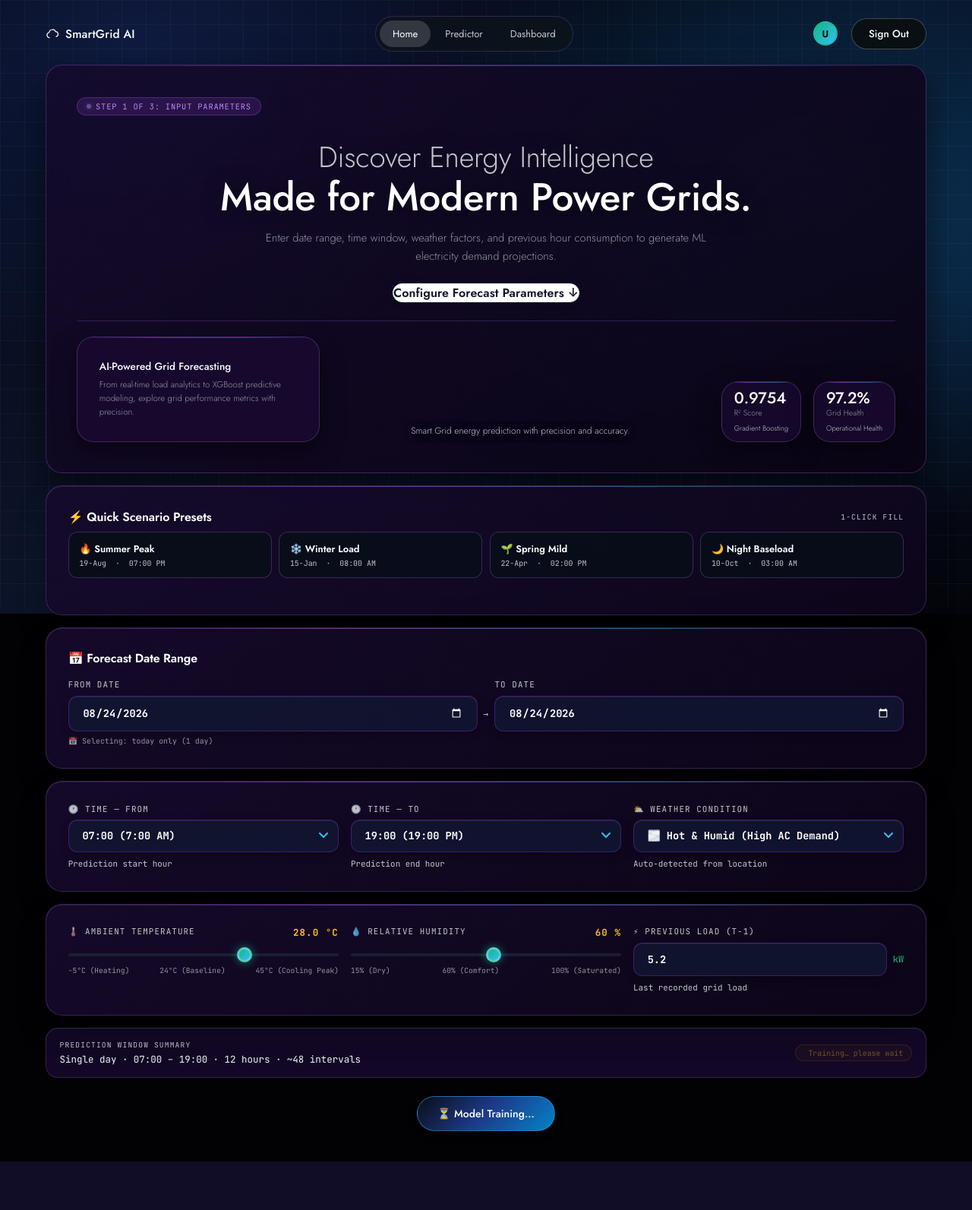
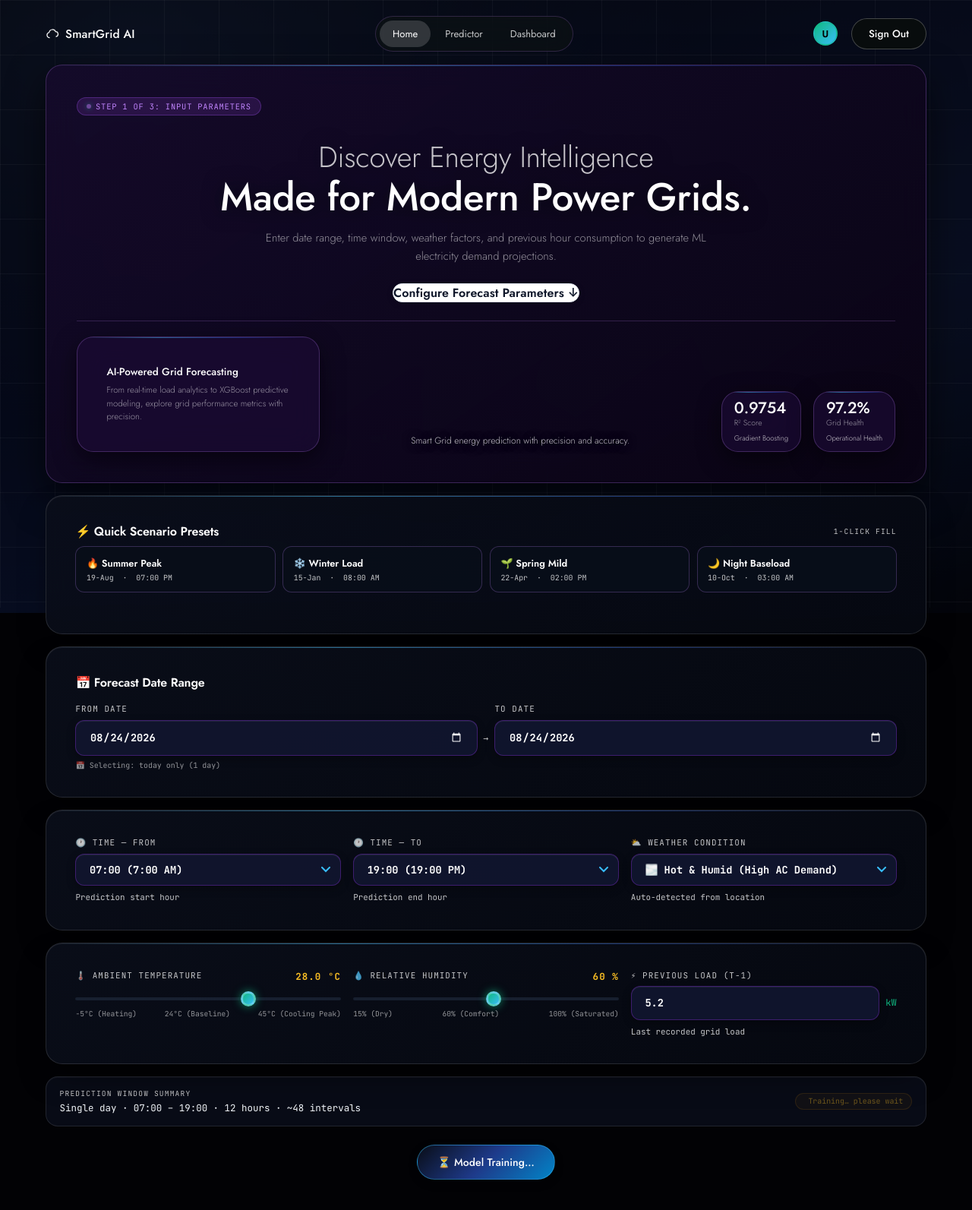
Before and after one commit to upadrashtaleelamanasa-2009/smart_grid_predictor, a Flask app: page /home in a window 1280 px wide. Shown: the whole page at 76% size. Before the commit the page ends 1529 px from the top, so only its background shows below. Run offline with Flask 3, Linux system fonts and the light colour scheme.

Commit message:
Make boxes spacious with padding 2.2rem 2.4rem, darken background to obsidian navy/black, and expand to large 72px tech grid lines

```diff
--- a/static/css/style.css
+++ b/static/css/style.css
@@ -65,25 +65,25 @@ body {
   -webkit-font-smoothing: antialiased;
 }
 
-/* ── Faint Tech Grid & Dark Obsidian Navy Ambient Background ── */
+/* ── Faint Large Tech Grid & Dark Obsidian Navy Ambient Background ── */
 body::before {
   content: '';
   position: fixed; inset: 0;
   background:
-    radial-gradient(ellipse 1100px 750px at 15% 10%, rgba(30, 58, 138, 0.4), transparent 55%),
-    radial-gradient(ellipse 950px 700px at 85% 35%, rgba(14, 165, 233, 0.25), transparent 60%),
-    radial-gradient(ellipse 1000px 800px at 20% 85%, rgba(15, 23, 42, 0.85), transparent 65%),
-    linear-gradient(160deg, #04050a 0%, #080c1e 35%, #0a1128 65%, #04050a 100%);
+    radial-gradient(ellipse 1200px 800px at 15% 10%, rgba(15, 23, 42, 0.65), transparent 60%),
+    radial-gradient(ellipse 1000px 750px at 85% 35%, rgba(10, 15, 30, 0.7), transparent 65%),
+    radial-gradient(ellipse 1100px 850px at 50% 90%, rgba(6, 10, 22, 0.9), transparent 70%),
+    linear-gradient(160deg, #020307 0%, #050816 35%, #070d22 65%, #020307 100%);
   pointer-events: none; z-index: 0;
-  animation: floatBackground 22s ease-in-out infinite alternate;
+  animation: floatBackground 25s ease-in-out infinite alternate;
 }
 body::after {
   content: '';
   position: fixed; inset: 0;
   background-image:
-    linear-gradient(to right, rgba(255, 255, 255, 0.035) 1px, transparent 1px),
-    linear-gradient(to bottom, rgba(255, 255, 255, 0.035) 1px, transparent 1px);
-  background-size: 32px 32px;
+    linear-gradient(to right, rgba(255, 255, 255, 0.04) 1px, transparent 1px),
+    linear-gradient(to bottom, rgba(255, 255, 255, 0.04) 1px, transparent 1px);
+  background-size: 72px 72px; /* Large Tech Grid! */
   pointer-events: none; z-index: 0;
 }
 
@@ -320,39 +320,39 @@ body::after {
 .step-sep { color: var(--text-4); font-size: 0.85rem; margin: 0 0.1rem; }
 
 /* ══════════════════════════════════════════════════
-   CARDS
+   CARDS (SPACIOUS & ELEGANT)
 ══════════════════════════════════════════════════ */
 .card {
-  background: linear-gradient(145deg, rgba(22, 10, 44, 0.92), rgba(14, 6, 28, 0.88));
-  border: 1px solid rgba(192, 132, 252, 0.22);
+  background: linear-gradient(145deg, rgba(10, 14, 26, 0.92), rgba(6, 9, 18, 0.88));
+  border: 1px solid rgba(255, 255, 255, 0.12);
   border-radius: var(--radius-lg);
-  padding: 1.8rem;
+  padding: 2.2rem 2.4rem;
   position: relative; overflow: hidden;
-  box-shadow: inset 0 1px 0 rgba(255,255,255,0.08), 0 20px 45px -15px rgba(0,0,0,0.65);
-  margin-bottom: 1.4rem;
-  backdrop-filter: blur(16px);
+  box-shadow: inset 0 1px 0 rgba(255,255,255,0.06), 0 20px 45px -15px rgba(0,0,0,0.7);
+  margin-bottom: 1.8rem;
+  backdrop-filter: blur(18px);
   transition: transform 0.3s cubic-bezier(0.16, 1, 0.3, 1), border-color 0.3s, box-shadow 0.3s;
 }
 .card:hover {
   transform: translateY(-4px);
-  border-color: rgba(168, 85, 247, 0.45);
-  box-shadow: inset 0 1px 0 rgba(255,255,255,0.12), 0 28px 60px -18px rgba(0,0,0,0.8), 0 0 35px -10px rgba(168, 85, 247, 0.25);
+  border-color: rgba(56, 189, 248, 0.4);
+  box-shadow: inset 0 1px 0 rgba(255,255,255,0.12), 0 28px 60px -18px rgba(0,0,0,0.8), 0 0 35px -10px rgba(56, 189, 248, 0.2);
 }
 .card::before {
   content: '';
   position: absolute; top: 0; left: 0; right: 0; height: 1px;
-  background: linear-gradient(90deg, transparent, rgba(168, 85, 247, 0.5), rgba(56, 189, 248, 0.4), transparent);
+  background: linear-gradient(90deg, transparent, rgba(56, 189, 248, 0.5), rgba(37, 99, 235, 0.4), transparent);
 }
 .card-sm {
-  background: rgba(22, 10, 44, 0.85);
-  border: 1px solid rgba(192, 132, 252, 0.2);
+  background: rgba(10, 14, 26, 0.85);
+  border: 1px solid rgba(255, 255, 255, 0.1);
   border-radius: var(--radius-md);
-  padding: 1.2rem;
-  box-shadow: inset 0 1px 0 rgba(255,255,255,0.06);
+  padding: 1.4rem 1.6rem;
+  box-shadow: inset 0 1px 0 rgba(255,255,255,0.05);
   transition: transform 0.25s, border-color 0.25s, box-shadow 0.25s;
 }
 .card-sm:hover {
-  border-color: rgba(168, 85, 247, 0.4);
+  border-color: rgba(56, 189, 248, 0.35);
   transform: translateY(-2px);
   box-shadow: 0 12px 30px -8px rgba(0,0,0,0.6);
 }
```
